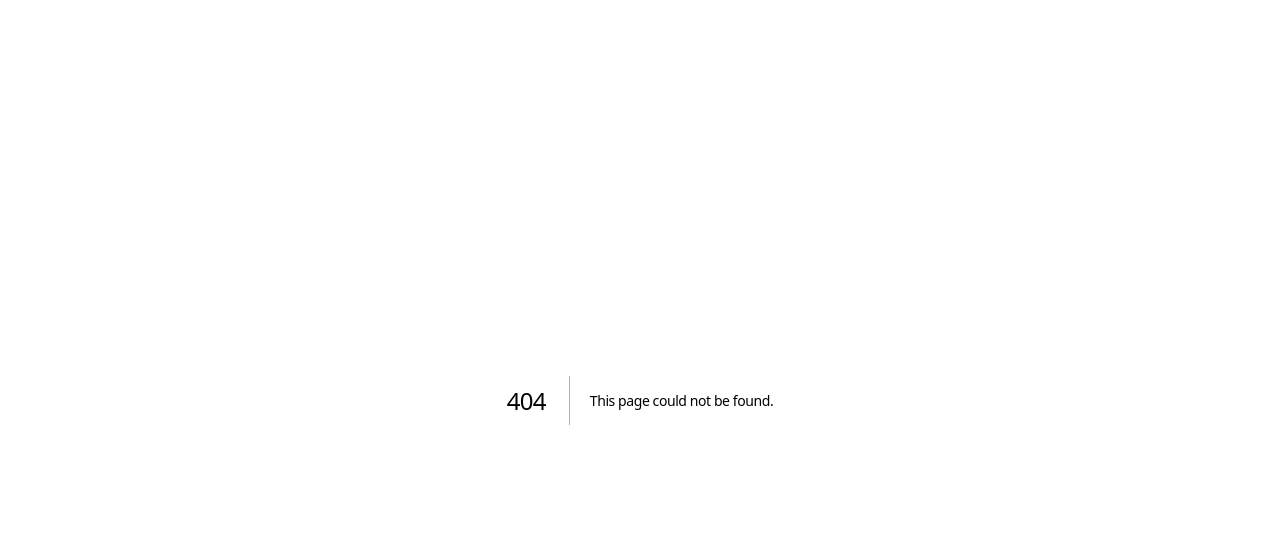
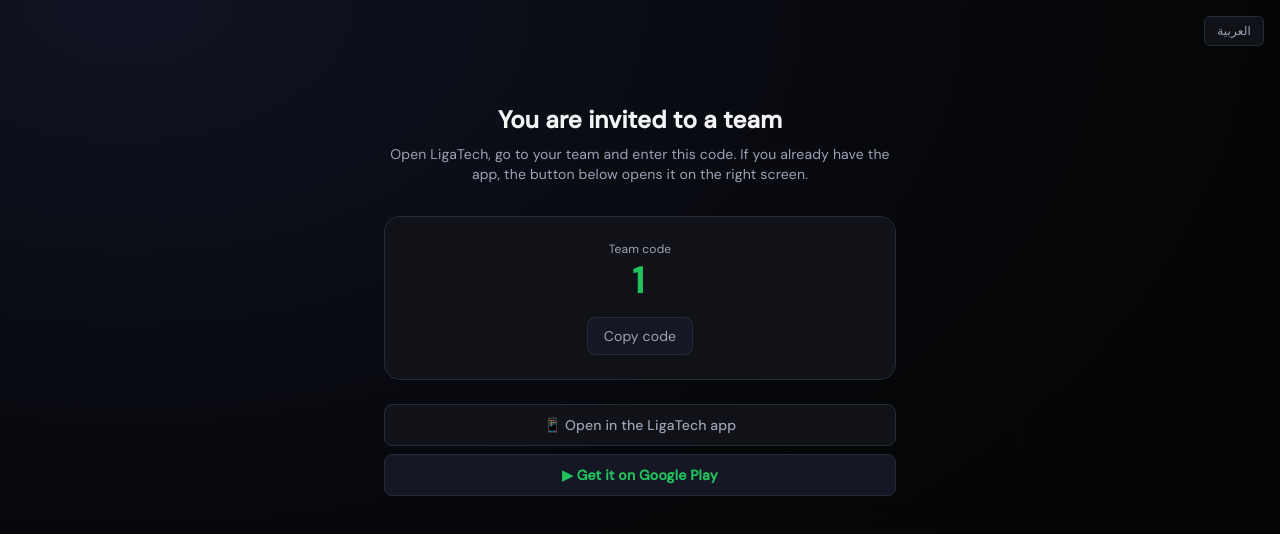
Before and after one commit to Al-Hussein-96/my-own-portfolio, a Next.js app: page /team/1 in a window 1280 px wide. Before the commit this address had no page. Shown: the top 534 px of the page. Built offline with nearby package versions, Linux system fonts and the light colour scheme.

Commit message:
feat(team): landing page for player-team invite codes
/team/<code> shows the code with copy, an open-in-app button and the store
badge; the Apple app-link file now claims /team/* so an installed app
intercepts the link.

```diff
--- /dev/null
+++ b/app/team/[code]/TeamClient.tsx
@@ -0,0 +1,102 @@
+"use client";
+
+import { useEffect, useState } from "react";
+
+// A player-run team's invite. There is nothing to fetch: the code is the whole
+// invite, and the app (not this page) does the joining. If the app is installed
+// the OS opens it before this page ever shows; this is the fallback for a phone
+// without it, or a desktop.
+const PLAY_STORE_URL = "https://play.google.com/store/apps/details?id=com.alhussain.ligatech";
+// Filled in when the iOS app is live: https://apps.apple.com/app/id<APPLE_ID>
+const APP_STORE_URL = "";
+
+const MESSAGES = {
+  en: {
+    title: "You are invited to a team",
+    body: "Open LigaTech, go to your team and enter this code. If you already have the app, the button below opens it on the right screen.",
+    code: "Team code",
+    copy: "Copy code",
+    copied: "Copied",
+    openInApp: "Open in the LigaTech app",
+    getOnPlay: "Get it on Google Play",
+    getOnAppStore: "Download on the App Store",
+  },
+  ar: {
+    title: "تمت دعوتك إلى فريق",
+    body: "افتح LigaTech، ادخل إلى فريقك وأدخل هذا الرمز. إن كان التطبيق لديك، الزر أدناه يفتحه على الشاشة الصحيحة.",
+    code: "رمز الفريق",
+    copy: "نسخ الرمز",
+    copied: "تم النسخ",
+    openInApp: "افتح في تطبيق LigaTech",
+    getOnPlay: "حمّله من Google Play",
+    getOnAppStore: "حمّله من App Store",
+  },
+};
+
+export default function TeamClient({ code }: { code: string }) {
+  const [locale, setLocale] = useState<"en" | "ar">("en");
+  const [platform, setPlatform] = useState<"android" | "ios" | "other">("other");
+  const [copied, setCopied] = useState(false);
+  const t = MESSAGES[locale];
+
+  useEffect(() => {
+    if (typeof navigator === "undefined") return;
+    if (navigator.language?.startsWith("ar")) setLocale("ar");
+    const ua = navigator.userAgent;
+    if (/android/i.test(ua)) setPlatform("android");
+    else if (/iPhone|iPad|iPod/i.test(ua)) setPlatform("ios");
+  }, []);
+
+  const deepLink = `ligatech://team/${code}`;
+
+  return (
+    <div dir={locale === "ar" ? "rtl" : "ltr"} className="min-h-screen py-10 px-4">
+      <button
+        onClick={() => setLocale(locale === "en" ? "ar" : "en")}
+        className="fixed top-4 end-4 z-10 text-xs px-3 py-1.5 rounded-md border transition-colors"
+        style={{ borderColor: "var(--border2)", color: "var(--muted)", background: "var(--surface)" }}
+      >
+        {locale === "en" ? "العربية" : "English"}
+      </button>
+
+      <div className="max-w-lg mx-auto text-center mt-16">
+        <p className="text-2xl font-semibold mb-2" style={{ color: "var(--text)" }}>{t.title}</p>
+        <p className="text-sm mb-8" style={{ color: "var(--muted)" }}>{t.body}</p>
+
+        <div className="rounded-2xl border py-6 mb-6" style={{ borderColor: "var(--border2)", background: "var(--surface)" }}>
+          <p className="text-xs mb-1" style={{ color: "var(--muted)" }}>{t.code}</p>
+          <p className="text-4xl font-bold tracking-widest" style={{ color: "#21c25e" }}>{code}</p>
+          <button
+            onClick={() => { navigator.clipboard?.writeText(code); setCopied(true); }}
+            className="mt-4 text-sm px-4 py-2 rounded-lg border"
+            style={{ borderColor: "var(--border2)", color: "var(--muted)", background: "var(--surface2)" }}
+          >
+            {copied ? t.copied : t.copy}
+          </button>
+        </div>
+
+        <a
+          href={deepLink}
+          className="w-full flex items-center justify-center gap-2 py-2.5 mb-2 text-sm font-medium rounded-lg border transition-colors"
+          style={{ borderColor: "var(--border2)", color: "var(--muted)", background: "var(--surface)" }}
+        >
+          📱 {t.openInApp}
+        </a>
+        <div className="space-y-2">
+          {platform !== "ios" && (
+            <a href={PLAY_STORE_URL} className="w-full flex items-center justify-center gap-2 py-2.5 text-sm font-semibold rounded-lg"
+               style={{ background: "var(--surface2)", color: "#21c25e", border: "1px solid var(--border2)" }}>
+              ▶ {t.getOnPlay}
+            </a>
+          )}
+          {platform !== "android" && APP_STORE_URL && (
+            <a href={APP_STORE_URL} className="w-full flex items-center justify-center gap-2 py-2.5 text-sm font-semibold rounded-lg"
+               style={{ background: "var(--surface2)", color: "#21c25e", border: "1px solid var(--border2)" }}>
+               {t.getOnAppStore}
+            </a>
+          )}
+        </div>
+      </div>
+    </div>
+  );
+}
--- /dev/null
+++ b/app/team/[code]/page.tsx
@@ -0,0 +1,13 @@
+import type { Metadata } from "next";
+import TeamClient from "./TeamClient";
+
+export const metadata: Metadata = {
+  title: "LigaTech — Join a team",
+  description: "Your captain invited you. Open LigaTech and you are on the team.",
+  robots: { index: false, follow: false },
+};
+
+export default async function TeamPage({ params }: { params: Promise<{ code: string }> }) {
+  const { code } = await params;
+  return <TeamClient code={code.toUpperCase()} />;
+}
```
Also changed, not shown: 1 other file (tests, documents, lock files or other folders).
